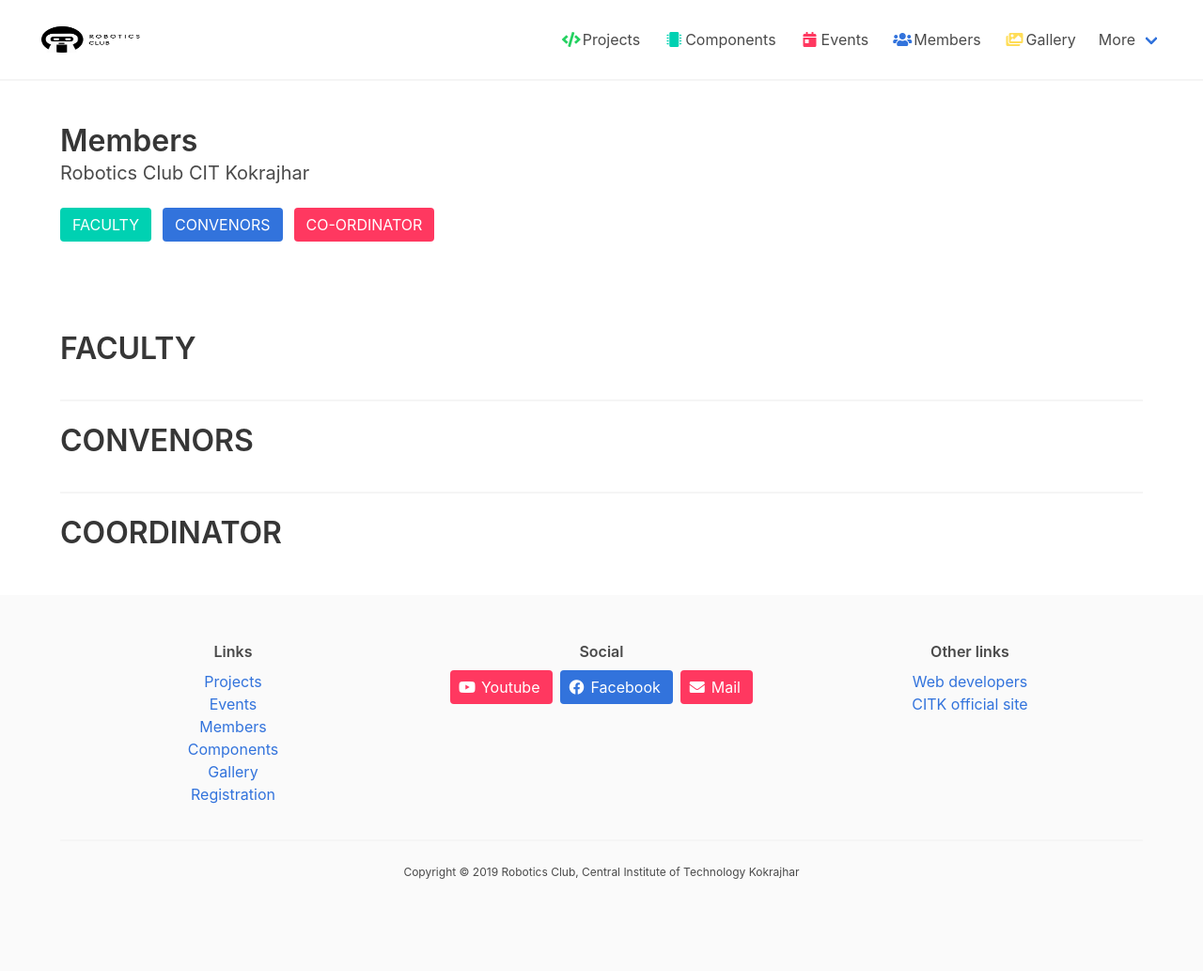
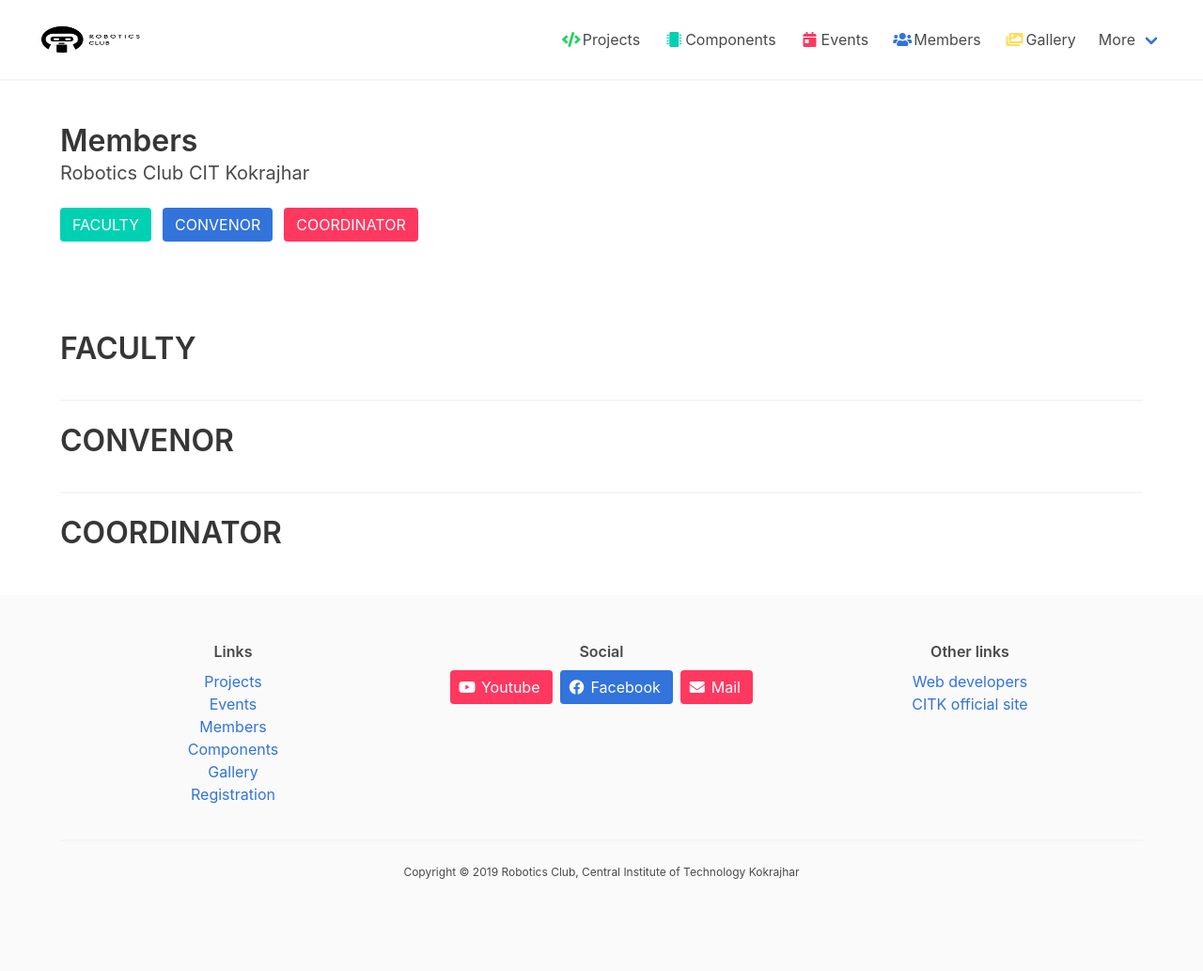
Before and after one commit to robotics-club-citk/robotics-club-citk.github.io, a Jekyll site: the page built from members.html, in a window 1280 px wide. Shown: the whole page at 94% size. Built offline with Jekyll 4.4.1, drawn with Linux system fonts in a browser that asks for light colours.

Commit message:
Update members.html

```diff
--- a/_layouts/members.html
+++ b/_layouts/members.html
@@ -14,13 +14,13 @@ layout: default
         </a>
       </p>
       <p class="control">
-        <a class="button is-link" href="#core-members">
-          CONVENORS
+        <a class="button is-link" href="#convenor">
+          CONVENOR
         </a>
       </p>
       <p class="control">
-        <a class="button is-danger" href="#members">
-          CO-ORDINATOR
+        <a class="button is-danger" href="#coordinator">
+          COORDINATOR
         </a>
       </p>
     </div>
@@ -51,7 +51,7 @@ layout: default
     <hr>
 
     {% assign members = site.members | where:'type','CONVENOR' | sort: 'priority' | reverse %}
-    <h1 class="title" id="core-members">CONVENORS</h1>
+    <h1 class="title" id="core-members">CONVENOR</h1>
     <div class="columns is-multiline">
       {% for member in members %}
       <div class="column is-one-quarter-tablet is-one-fifth-desktop">
```
